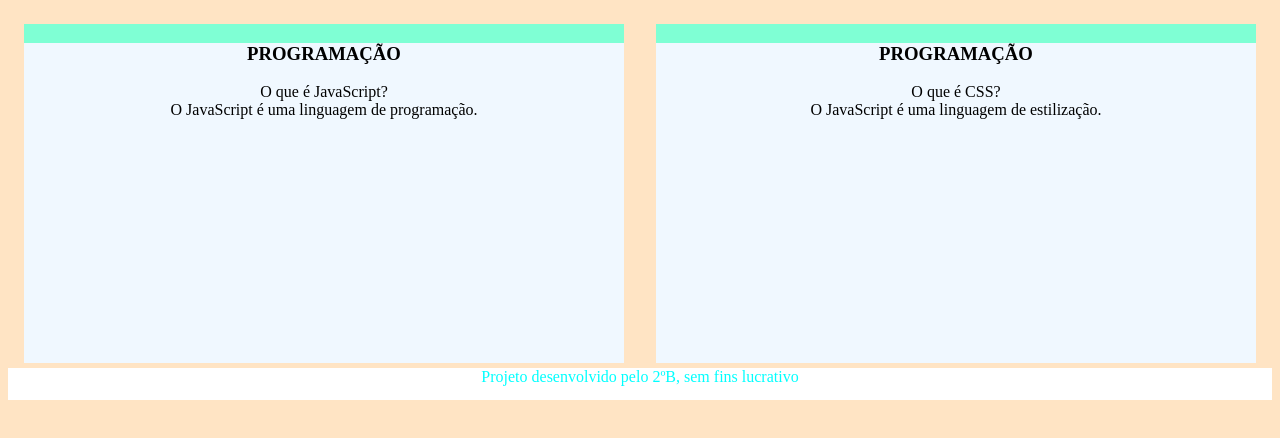
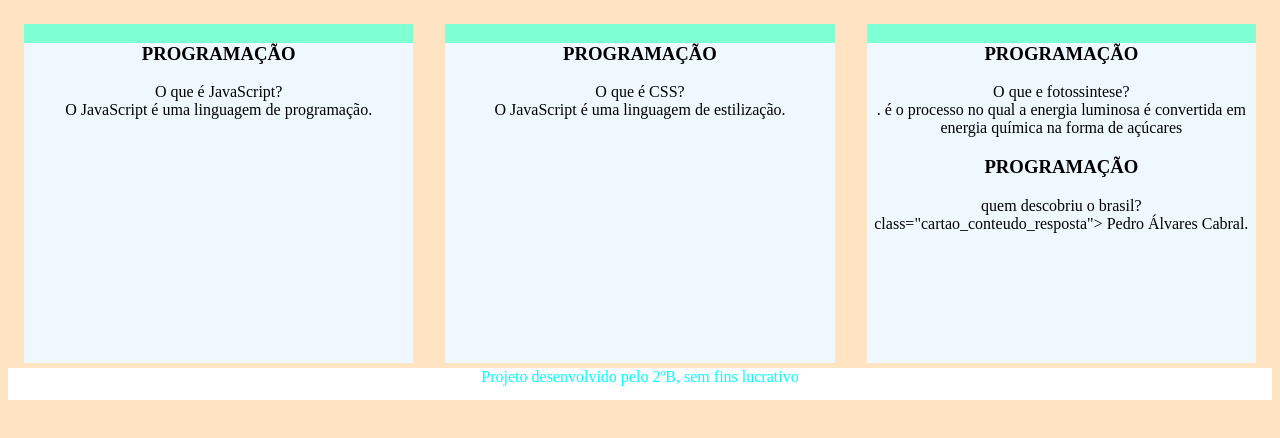
Before and after one commit to gabrieleler1/fleshcards, a plain HTML site: page index.html in a window 1280 px wide. Drawn offline with Linux system fonts and the light colour scheme.

Commit message:
novas perguntas

```diff
--- a/index.html
+++ b/index.html
@@ -1,11 +1,13 @@
 <!DOCTYPE html>
 <html lang="pt-br">
+
 <head>
     <meta charset="UTF-8">
     <meta name="viewport" content="width=device-width, initial-scale=1.0">
     <title>FLASHCARDS</title>
     <link rel="stylesheet" href="assets/style.css">
 </head>
+
 <body>
     <main>
         <section id="container">
@@ -31,10 +33,28 @@ O JavaScript é uma linguagem de estilização.
                     </div>
                 </div>
             </article>
+              <article class="cartao">
+                <div class="cartao_conteudo">
+                    <h3>PROGRAMAÇÃO</h3>
+                    <div class="cartao_conteudo_pergunta">
+                        O que e fotossintese?
+                    </div>
+                    <div class="cartao_conteudo_resposta">
+.                        é o processo no qual a energia luminosa é convertida em energia química na forma de açúcares
+                    <h3>PROGRAMAÇÃO</h3>
+                    <div class="cartao_conteudo_pergunta">
+                    quem descobriu o brasil?
+                    </div>
+                </div> class="cartao_conteudo_resposta">
+                 Pedro Álvares Cabral.
+
+            </article>
+            <article>
         </section>
     </main>
     <footer>
         <p>Projeto desenvolvido pelo 2ºB, sem fins lucrativo</p>
     </footer>
 </body>
+
 </html>
```
Lines whose indentation alone changed are shown as unchanged.
